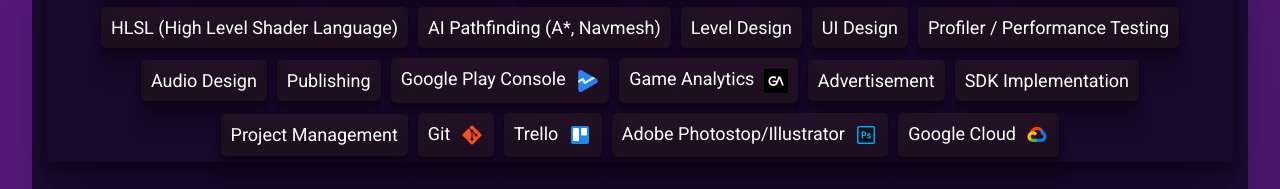
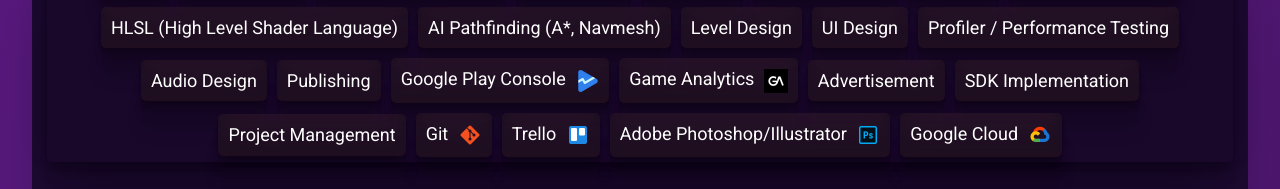
Before and after one commit to sevilerdal/sevilerdal.github.io, a plain HTML site: page index.html in a window 1280 px wide. Shown: the part 911-1100 px from the top of the page. Drawn offline with nearby package versions, Linux system fonts and the light colour scheme.

Commit message:
Update index.html

```diff
--- a/index.html
+++ b/index.html
@@ -145,7 +145,7 @@
                                 <h4>Trello
                                     <img src="Icons/icons8-trello-48.png" alt="">
                                 </h4>
-                                <h4>Adobe Photostop/Illustrator
+                                <h4>Adobe Photoshop/Illustrator
                                     <img src="Icons/icon-ps.png" alt=""></h4>
                                 <h4>Google Cloud
                                     <img src="Icons/icon-gcloud.png" alt="">
```
